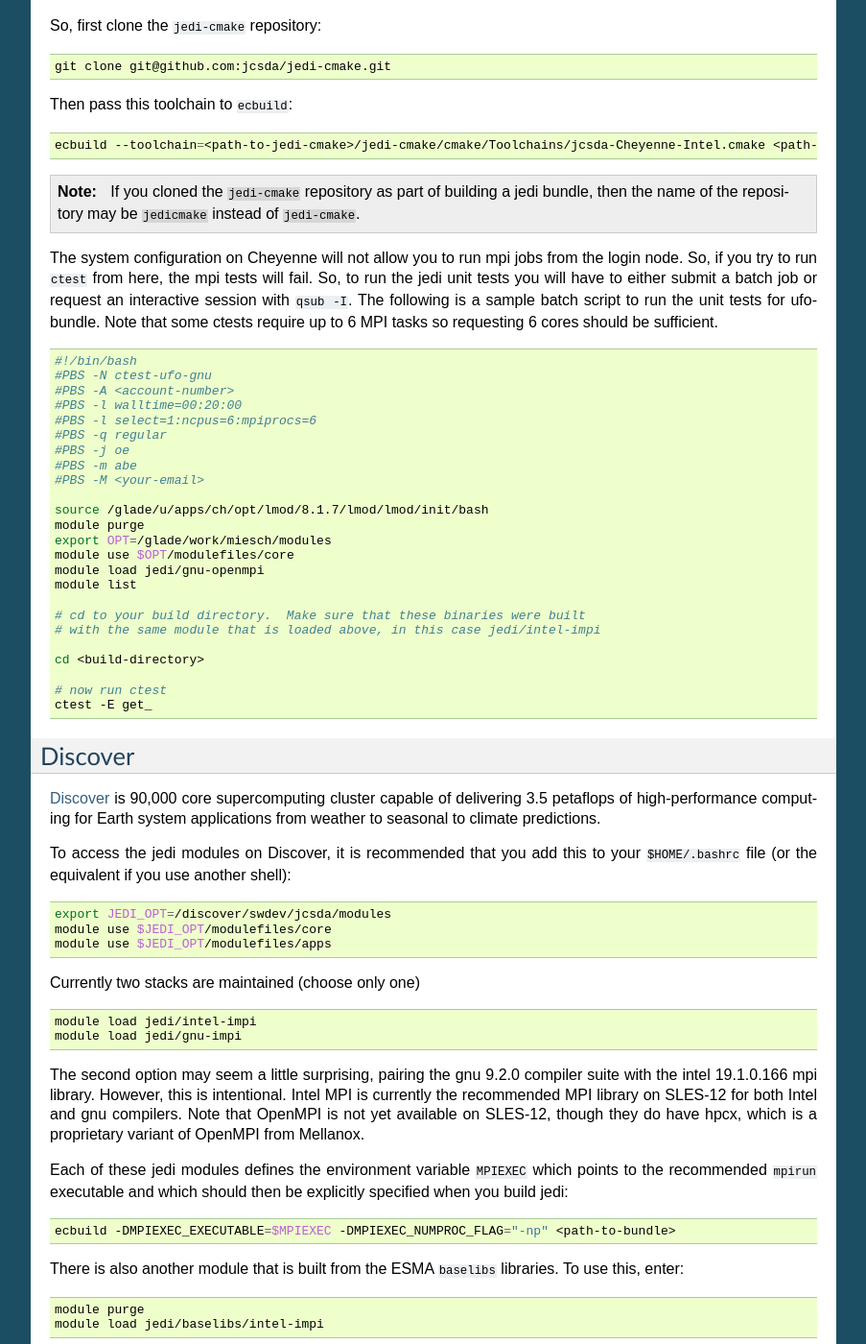
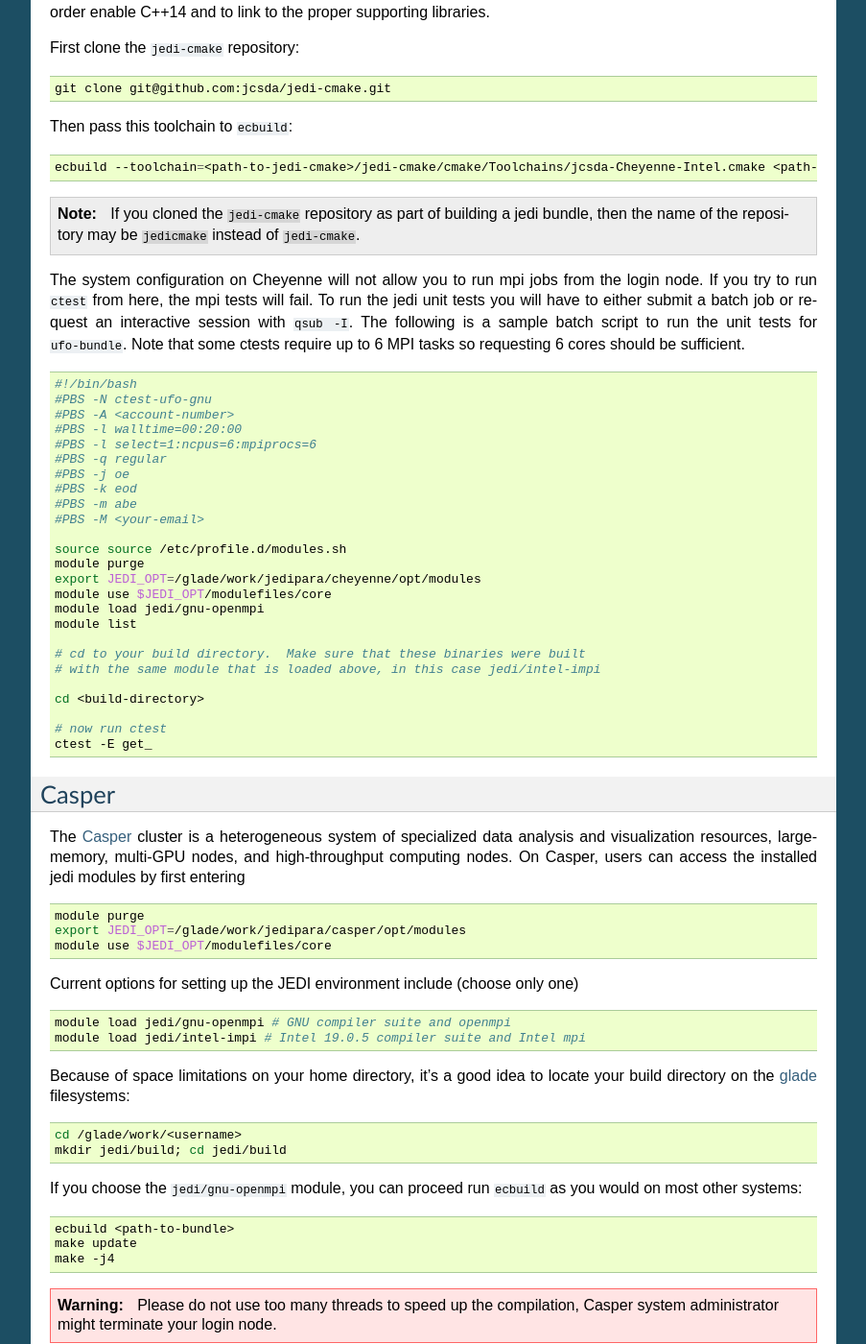
Before and after one commit to JCSDA/jedi-docs, a Sphinx documentation site: the page built from docs/using/jedi_environment/modules.rst, in a window 1280 px wide and 1400 px high, scrolled down 4735 px. Shown: the whole window at 96% size, without its empty margins (198-1101 px from the left). Built offline with Sphinx 7.4.7, drawn with Linux system fonts in a browser that asks for light colours; some of the changed text lies outside the part shown.

Commit message:
Update modules.rst for HPC modules (#240)
* Update modules.rst

update instructions for using modules on cheyenne and casper

* Update modules.rst

Reference the system-supplied module init script via its wrapper, rather than a specific path (that may change without our knowledge).

* fix warning messages

Co-authored-by: mmiesch <miesch@ucar.edu>

```diff
--- a/docs/using/jedi_environment/modules.rst
+++ b/docs/using/jedi_environment/modules.rst
@@ -234,8 +234,8 @@
 .. code-block:: bash
 
    module purge
-   export OPT=/glade/work/miesch/modules
-   module use $OPT/modulefiles/core
+   export JEDI_OPT=/glade/work/jedipara/cheyenne/opt/modules
+   module use $JEDI_OPT/modulefiles/core
 
 Current options for setting up the JEDI environment include (choose only one)
 
@@ -244,14 +244,14 @@
    module load jedi/gnu-openmpi # GNU compiler suite and openmpi
    module load jedi/intel-impi # Intel 19.0.5 compiler suite and Intel mpi
 
-Because of space limitations on your home directory, it's a good idea to locate your build directory on glade:
+Because of space limitations on your home directory, it's a good idea to locate your build directory on the `glade <https://www2.cisl.ucar.edu/resources/storage-and-file-systems/glade-file-spaces>`_ filesystems:
 
 .. code-block:: bash
 
     cd /glade/work/<username>
     mkdir jedi/build; cd jedi/build
 
-If you choose the :code:`jedi/gnu-openmpi` module, you can proceed run ecbuild as you would on most other systems:
+If you choose the :code:`jedi/gnu-openmpi` module, you can proceed run :code:`ecbuild` as you would on most other systems:
 
 .. code-block:: bash
 
@@ -263,9 +263,9 @@
 
    Please do not use too many threads to speed up the compilation, Cheyenne system administrator might terminate your login node.
 
-However, if you choose to compile with the `jedi/intel-impi` module you must use a toolchain.  This is required in order enable C++14 and to link to the proper supporting libraries.
+However, if you choose to compile with the :code:`jedi/intel-impi` module you must use a toolchain.  This is required in order enable C++14 and to link to the proper supporting libraries.
 
-So, first clone the :code:`jedi-cmake` repository:
+First clone the :code:`jedi-cmake` repository:
 
 .. code-block:: bash
 
@@ -281,7 +281,7 @@
 
    If you cloned the ``jedi-cmake`` repository as part of building a jedi bundle, then the name of the repository may be ``jedicmake`` instead of ``jedi-cmake``.
 
-The system configuration on Cheyenne will not allow you to run mpi jobs from the login node.  So, if you try to run :code:`ctest` from here, the mpi tests will fail.  So, to run the jedi unit tests you will have to either submit a batch job or request an interactive session with :code:`qsub -I`.  The following is a sample batch script to run the unit tests for ufo-bundle.  Note that some ctests require up to 6 MPI tasks so requesting 6 cores should be sufficient.
+The system configuration on Cheyenne will not allow you to run mpi jobs from the login node.  If you try to run :code:`ctest` from here, the mpi tests will fail.  To run the jedi unit tests you will have to either submit a batch job or request an interactive session with :code:`qsub -I`.  The following is a sample batch script to run the unit tests for ``ufo-bundle``.  Note that some ctests require up to 6 MPI tasks so requesting 6 cores should be sufficient.
 
 .. code-block:: bash
 
@@ -292,13 +292,14 @@
     #PBS -l select=1:ncpus=6:mpiprocs=6
     #PBS -q regular
     #PBS -j oe
+    #PBS -k eod
     #PBS -m abe
     #PBS -M <your-email>
 
-    source /glade/u/apps/ch/opt/lmod/8.1.7/lmod/lmod/init/bash
+    source source /etc/profile.d/modules.sh
     module purge
-    export OPT=/glade/work/miesch/modules
-    module use $OPT/modulefiles/core
+    export JEDI_OPT=/glade/work/jedipara/cheyenne/opt/modules
+    module use $JEDI_OPT/modulefiles/core
     module load jedi/gnu-openmpi
     module list
 
@@ -310,6 +311,92 @@
     # now run ctest
     ctest -E get_
 
+Casper
+------
+
+The `Casper <https://www2.cisl.ucar.edu/resources/computational-systems/casper>`_ cluster is a heterogeneous system of specialized data analysis and visualization resources, large-memory, multi-GPU nodes, and high-throughput computing nodes. On Casper, users can access the installed jedi modules by first entering
+
+.. code-block:: bash
+
+   module purge
+   export JEDI_OPT=/glade/work/jedipara/casper/opt/modules
+   module use $JEDI_OPT/modulefiles/core
+
+Current options for setting up the JEDI environment include (choose only one)
+
+.. code-block:: bash
+
+   module load jedi/gnu-openmpi # GNU compiler suite and openmpi
+   module load jedi/intel-impi # Intel 19.0.5 compiler suite and Intel mpi
+
+Because of space limitations on your home directory, it's a good idea to locate your build directory on the `glade <https://www2.cisl.ucar.edu/resources/storage-and-file-systems/glade-file-spaces>`_ filesystems:
+
+.. code-block:: bash
+
+    cd /glade/work/<username>
+    mkdir jedi/build; cd jedi/build
+
+If you choose the :code:`jedi/gnu-openmpi` module, you can proceed run :code:`ecbuild` as you would on most other systems:
+
+.. code-block:: bash
+
+   ecbuild <path-to-bundle>
+   make update
+   make -j4
+
+.. warning::
+
+   Please do not use too many threads to speed up the compilation, Casper system administrator might terminate your login node.
+
+However, if you choose to compile with the :code:`jedi/intel-impi` module you must use a toolchain.  This is required in order enable C++14 and to link to the proper supporting libraries.
+
+First clone the :code:`jedi-cmake` repository:
+
+.. code-block:: bash
+
+   git clone git@github.com:jcsda/jedi-cmake.git
+
+Then pass this toolchain to :code:`ecbuild`:
+
+.. code-block:: bash
+
+   ecbuild --toolchain=<path-to-jedi-cmake>/jedi-cmake/cmake/Toolchains/jcsda-Casper-Intel.cmake <path-to-bundle>
+
+.. note::
+
+   If you cloned the ``jedi-cmake`` repository as part of building a jedi bundle, then the name of the repository may be ``jedicmake`` instead of ``jedi-cmake``.
+
+The system configuration on Casper will not allow you to run mpi jobs from the login node.  If you try to run :code:`ctest` from here, the mpi tests will fail.  To run the jedi unit tests you will have to either submit a batch job or request an interactive session with :code:`execcasper`. Invoking it without an argument will start an interactive shell on the *first available HTC node*. The default wall-clock time is 6 hours. To use another type of node, include a `select` statement specifying the resources you need. The :code:`execcasper` command accepts all ``PBS`` flags and resource specifications as detailed by ``man qsub``.
+
+The following is a sample batch script to run the unit tests for ``ufo-bundle``.  Note that some ctests require up to 6 MPI tasks so requesting 6 cores should be sufficient.
+
+.. code-block:: bash
+
+    #!/bin/bash
+    #PBS -N ctest-ufo-gnu
+    #PBS -A <project-code>
+    #PBS -l walltime=00:20:00
+    #PBS -l select=1:ncpus=6:mpiprocs=6
+    #PBS -q casper
+    #PBS -j oe
+    #PBS -k eod
+    #PBS -m abe
+    #PBS -M <your-email>
+
+    source source /etc/profile.d/modules.sh
+    module purge
+    export JEDI_OPT=/glade/work/jedipara/casper/opt/modules
+    module use $JEDI_OPT/modulefiles/core
+    module load jedi/gnu-openmpi
+    module list
+
+    # cd to your build directory.  Make sure that these binaries were built
+    # with the same module that is loaded above, in this case jedi/intel-impi
+
+    cd <build-directory>
+
+    # now run ctest
+    ctest -E get_
 
 Discover
 --------
```
